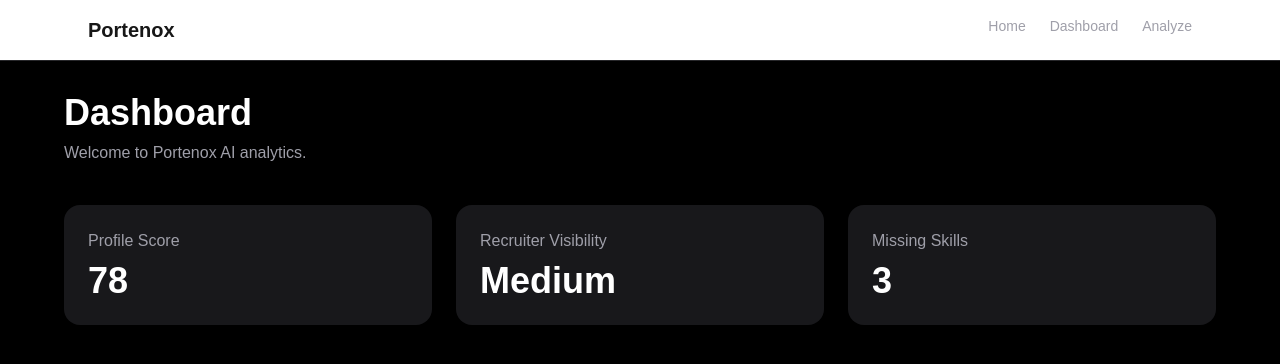
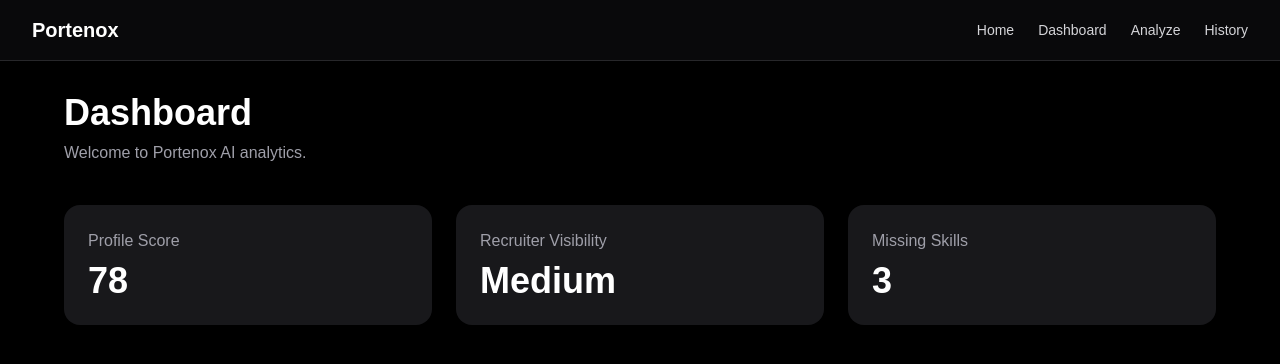
Before and after one commit to AndersonPort/portenox, a Next.js app: page /dashboard in a window 1280 px wide. Shown: the top 364 px of the page. Built offline with nearby package versions, Linux system fonts and the light colour scheme.

Commit message:
refactor(structure): organize app with components services and types

```diff
--- a/app/layout.tsx
+++ b/app/layout.tsx
@@ -1,4 +1,5 @@
 import "./globals.css";
+import Navbar from "@/components/Navbar";
 
 export const metadata = {
   title: "Portenox",
@@ -12,23 +13,10 @@
 }) {
   return (
     <html lang="en">
-      <body className="bg-black text-white">
-        <nav className="border-b border-zinc-800">
-          <div className="max-w-6xl mx-auto px-6 py-4 flex justify-between">
-            <a href="/" className="font-bold text-xl">
-              Portenox
-            </a>
-
-            <div className="flex gap-6 text-sm text-zinc-400">
-              <a href="/">Home</a>
-              <a href="/dashboard">Dashboard</a>
-              <a href="/analyze">Analyze</a>
-            </div>
-          </div>
-        </nav>
-
-        {children}
-      </body>
+      <body>
+  <Navbar />
+  {children}
+</body>
     </html>
   );
 }
--- /dev/null
+++ b/components/Navbar.tsx
@@ -0,0 +1,18 @@
+import Link from "next/link";
+
+export default function Navbar() {
+  return (
+    <nav className="w-full border-b border-zinc-800 bg-zinc-950 px-8 py-4 flex justify-between items-center">
+      <h1 className="text-xl font-bold text-white">
+        Portenox
+      </h1>
+
+      <div className="flex gap-6 text-sm text-zinc-300">
+        <Link href="/">Home</Link>
+        <Link href="/dashboard">Dashboard</Link>
+        <Link href="/analyze">Analyze</Link>
+        <Link href="/history">History</Link>
+      </div>
+    </nav>
+  );
+}
--- /dev/null
+++ b/services/analyze.service.ts
@@ -0,0 +1,12 @@
+export function generateMockAnalysis(text: string) {
+  return {
+    score: text.length > 100 ? 84 : 62,
+    headline:
+      "QA Analyst | API Testing | Jira | Agile | Automation Ready",
+    suggestions: [
+      "Add measurable achievements",
+      "Include Selenium or Cypress",
+      "Improve About section",
+    ],
+  };
+}
--- /dev/null
+++ b/types/analysis.ts
@@ -0,0 +1,5 @@
+export type AnalysisResult = {
+  score: number;
+  headline: string;
+  suggestions: string[];
+};
```
